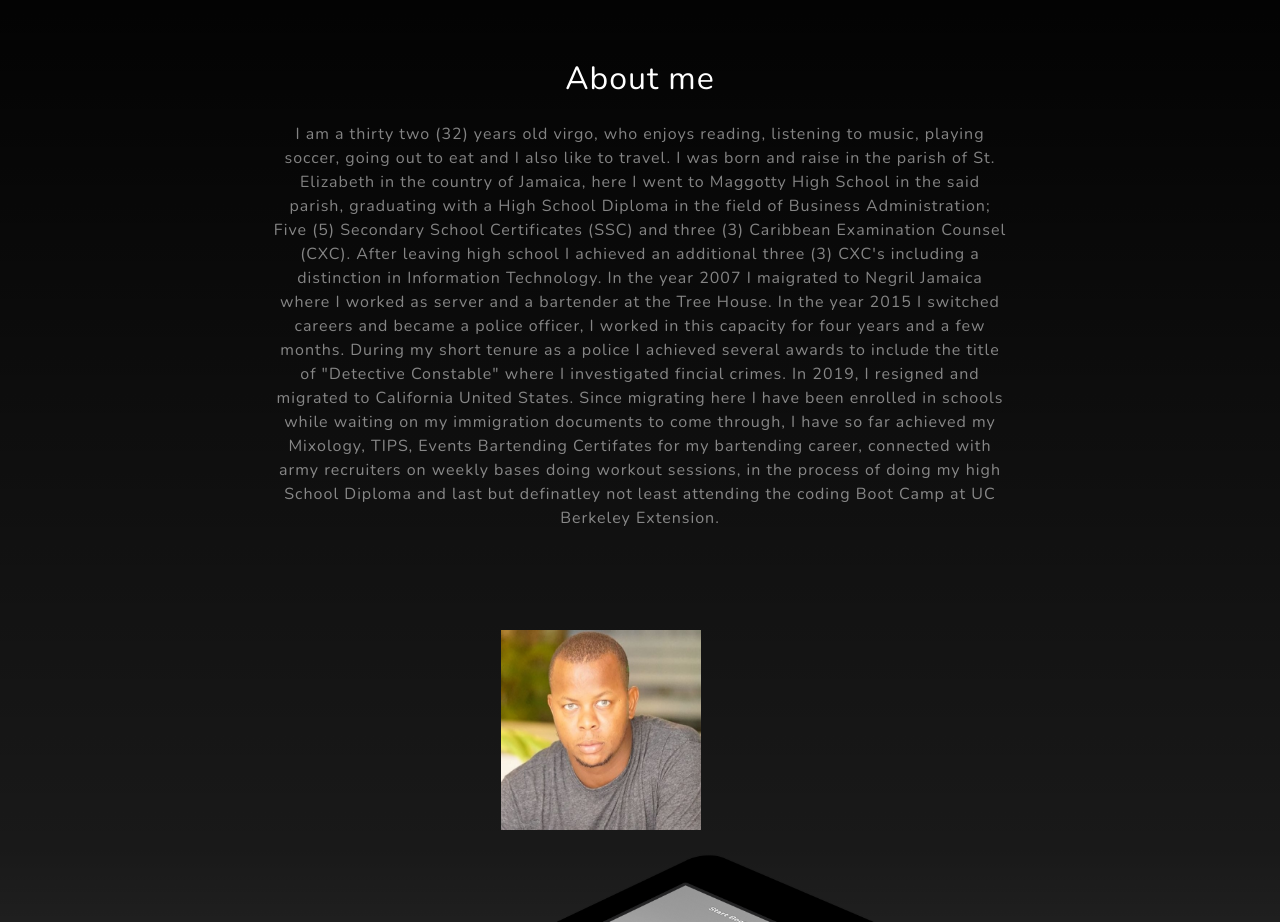
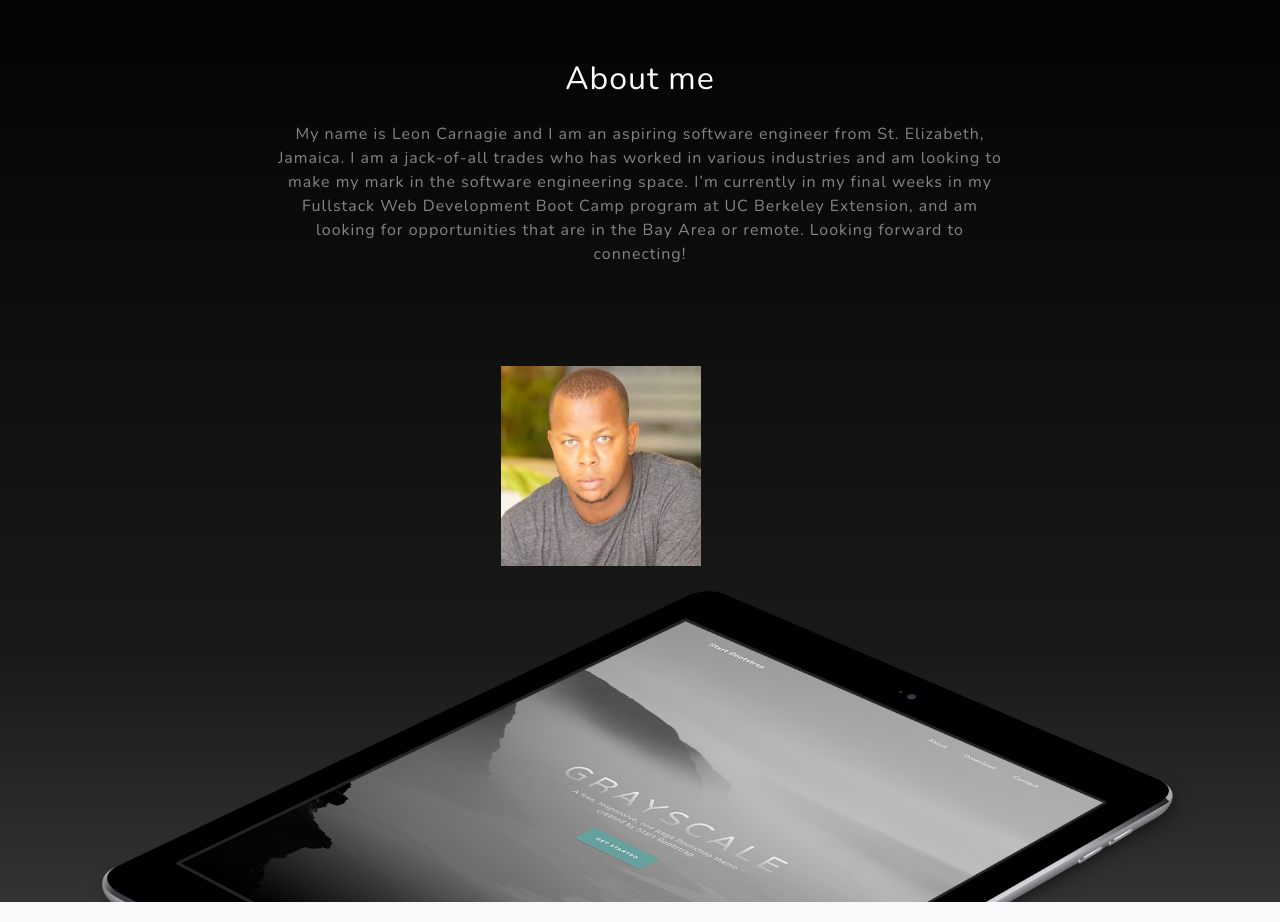
Before and after one commit to Leon0917/Leon-Portfolio2, a plain HTML site: page index.html in a window 1280 px wide. Shown: the part 900-1822 px from the top of the page. Drawn offline with nearby package versions, Linux system fonts and the light colour scheme.

Commit message:
update bio

```diff
--- a/index.html
+++ b/index.html
@@ -57,22 +57,9 @@
                 <div class="col-lg-8 mx-auto">
                     <h2 class="text-white mb-4">About me</h2>
                     <p class="text-white-50">
-                        I am a thirty two (32) years old virgo, who enjoys reading, listening to music, playing soccer,
-                        going out to eat and I also like to travel. I was born and raise in the parish of St. Elizabeth
-                        in the country of Jamaica, here I went to Maggotty High School in the said parish, graduating
-                        with a High School Diploma in the field of Business Administration; Five (5) Secondary School
-                        Certificates (SSC) and three (3) Caribbean Examination Counsel (CXC). After leaving high school
-                        I achieved an additional three (3) CXC's including a distinction in Information Technology.
-                        In the year 2007 I maigrated to Negril Jamaica where I worked as server and a bartender at the
-                        Tree House. In the year 2015 I switched careers and became a police officer, I worked in this
-                        capacity for four years and a few months. During my short tenure as a police I achieved several
-                        awards to include the title of "Detective Constable" where I investigated fincial crimes. In
-                        2019, I resigned and migrated to California United States. Since migrating here I have been
-                        enrolled in schools while waiting on my immigration documents to come through, I have so far
-                        achieved my Mixology, TIPS, Events Bartending Certifates for my bartending career, connected
-                        with army recruiters on weekly bases doing workout sessions, in the process of doing my high
-                        School Diploma and last but definatley not least attending the coding Boot Camp at UC Berkeley
-                        Extension.
+                        My name is Leon Carnagie and I am an aspiring software engineer from St. Elizabeth, Jamaica. I am a jack-of-all trades who has worked in various industries and am looking to make my mark in the software engineering space. I’m currently in my final weeks in my Fullstack Web Development Boot Camp program at UC Berkeley Extension, and am looking for opportunities that are in the Bay Area or remote.
+
+                        Looking forward to connecting!
                     </p>
                 </div>
             </div>
```
